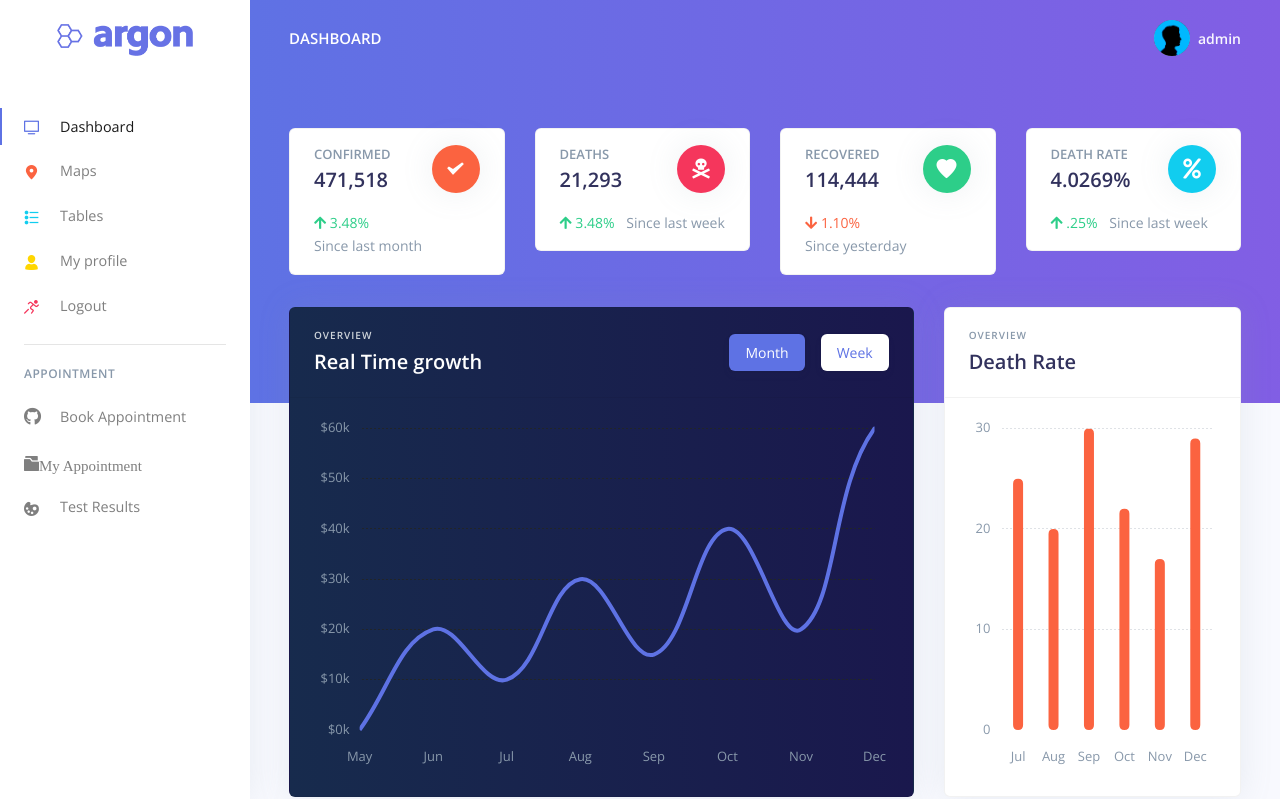
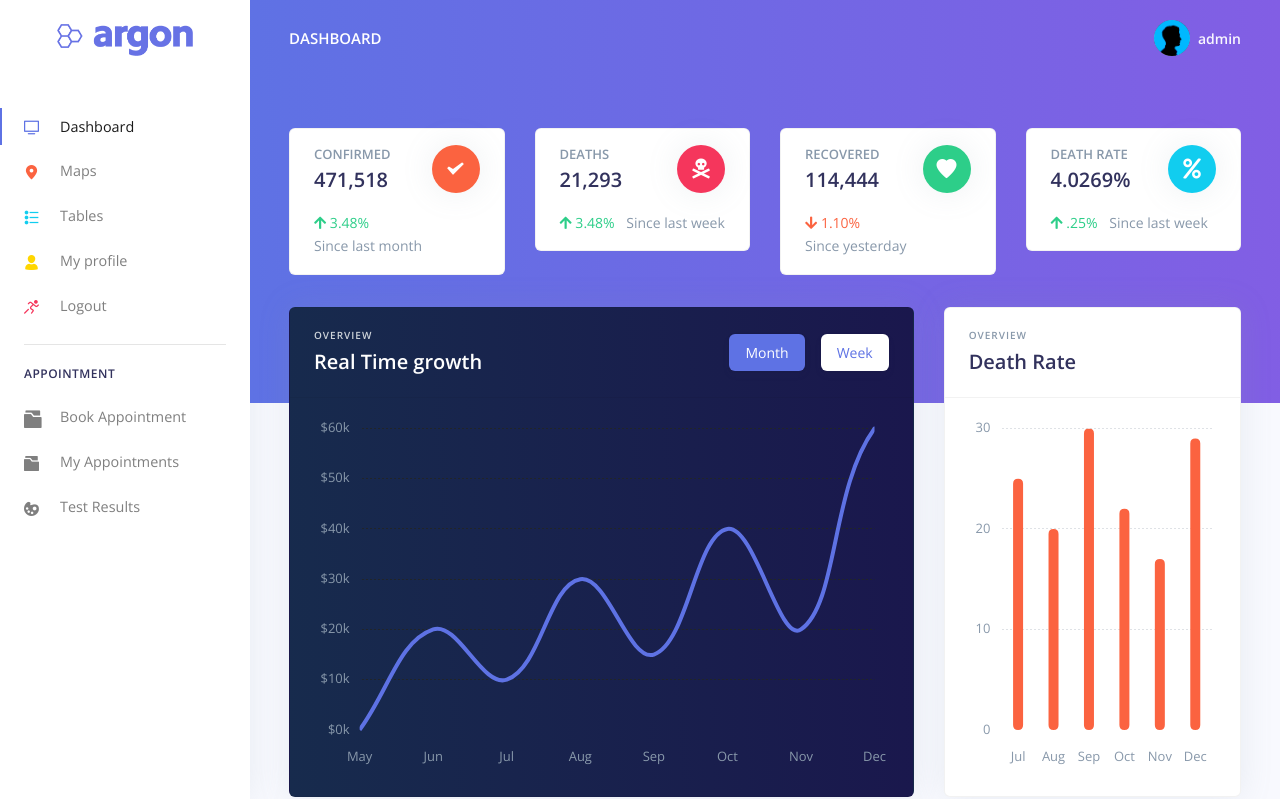
Before and after one commit to horizonltd/coronang, a Django app: page / in a window 1280 px wide. Shown: the top 799 px of the page. Run offline with Django 3.2, Linux system fonts and the light colour scheme; a user stored in the database is signed in; some libraries are stand-ins or nearby versions.

Commit message:
Appointment

```diff
--- a/core/templates/includes/sidenav.html
+++ b/core/templates/includes/sidenav.html
@@ -109,19 +109,19 @@
         <!-- Divider -->
         <hr class="my-3">
         <!-- Heading -->
-        <h6 class="navbar-heading text-muted">Appointment</h6>
+        <h6 class="navbar-heading books">Appointment</h6>
         <!-- Navigation -->
         <ul class="navbar-nav mb-md-3">
 
           <li class="nav-item">
             <a class="nav-link" href="#">
-              <i class="fab fa-github" style="font-size:1.1rem;"></i>Book Appointment
+              <i class="ni ni-folder-17" style="font-size:1.1rem;"></i>Book Appointment
             </a>
           </li>
 
           <li class="nav-item">
             <a class="nav-link" href="#">
-              <i class="ni ni-folder-17">My Appointment</i>
+              <i class="ni ni-folder-17"></i>My Appointments
             </a>
           </li>
 
```
